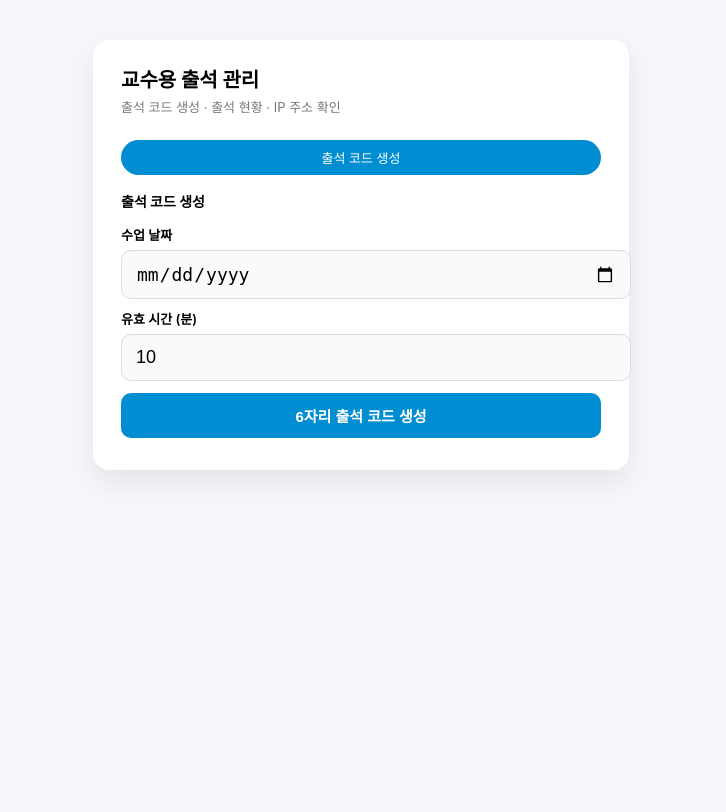
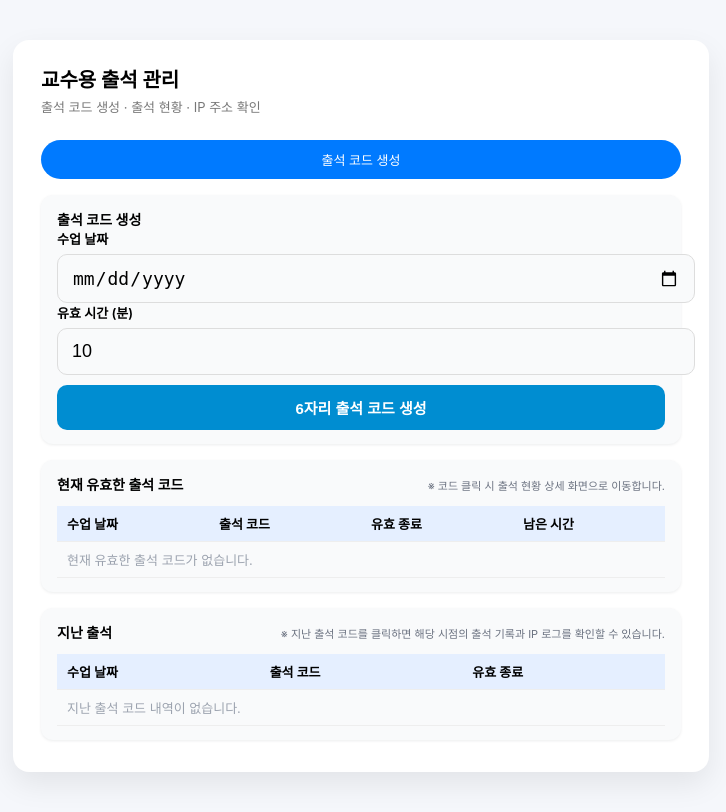
Before and after one commit to JuHyeonAh/IP_Smart_LMS, a FastAPI app: template templates/teacher.html in a window 1280 px wide. Shown: the whole page, without its empty margins (279-1005 px from the left). Before the commit the page ends 476 px from the top, so only its background shows below. Run offline with FastAPI, Linux system fonts and the light colour scheme; the template is opened without the code that fills it, so the values that code supplies are empty.

Commit message:
UI 변경 및 오류 해결

```diff
--- a/main.py
+++ b/main.py
@@ -98,6 +98,7 @@ async def student_page(request: Request):
             "result": None,
             "ip_status_message": None,
             "sessions": sessions,   # ✅ 유효한 수업 목록
+            "already_attended": False,   # ✅ 기본값
         }
     )
 @app.post("/student/attend")
@@ -110,6 +111,8 @@ async def student_attend(
     client_ip = get_client_ip(request)
     ip_status, ip_status_message = classify_ip(client_ip)
     now = datetime.now()  # 로컬(KST) 기준
+
+    already_attended = False  # ✅ 플래그 기본값
 
     code_doc = await code_collection.find_one(
         {
@@ -132,6 +135,7 @@ async def student_attend(
 
         if existing:
             result = "이미 출석이 처리되었습니다."
+            already_attended = True   # ✅ 이미 출석
         else:
             attend_doc = {
                 "student_name": student_name,
@@ -155,6 +159,7 @@ async def student_attend(
             "result": result,
             "ip_status_message": ip_status_message,
             "sessions": sessions,
+            "already_attended": already_attended,  # ✅ 템플릿으로 전달
         }
     )
 
--- a/templates/static/style.css
+++ b/templates/static/style.css
@@ -241,3 +241,213 @@ body {
 .back-link:hover {
     text-decoration: underline;
 }
+
+
+/* ===== 공통 레이아웃 / 카드 ===== */
+
+.teacher-container,
+.teacher-detail {
+    max-width: 640px;
+}
+
+.title-row {
+    display: flex;
+    justify-content: space-between;
+    align-items: flex-end;
+    margin-bottom: 16px;
+}
+
+.back-link {
+    display: inline-block;
+    margin-bottom: 8px;
+    font-size: 13px;
+    color: #4b7bec;
+    text-decoration: none;
+}
+
+.back-link:hover {
+    text-decoration: underline;
+}
+
+.summary-grid {
+    display: grid;
+    grid-template-columns: repeat(4, 1fr);
+    gap: 12px;
+    margin-bottom: 20px;
+}
+
+.summary-card {
+    background: #f8fafc;
+    border-radius: 10px;
+    padding: 10px 12px;
+}
+
+.summary-label {
+    font-size: 11px;
+    color: #6b7280;
+    margin-bottom: 6px;
+}
+
+.summary-value {
+    font-size: 16px;
+    font-weight: 600;
+}
+
+/* 탭 */
+
+.tab-row {
+    display: flex;
+    gap: 8px;
+    margin: 12px 0 16px;
+}
+
+.tab {
+    flex: 1;
+    text-align: center;
+    padding: 10px 0;
+    border-radius: 999px;
+    background: #e5e7eb;
+    font-size: 13px;
+    color: #4b5563;
+}
+
+.tab.active {
+    background: #007aff;
+    color: #ffffff;
+}
+
+/* 섹션 카드 */
+
+.section-card {
+    background: #f9fafb;
+    border-radius: 12px;
+    padding: 14px 16px;
+    margin-top: 16px;
+}
+
+.section-header {
+    display: flex;
+    justify-content: space-between;
+    align-items: baseline;
+    margin-bottom: 10px;
+}
+
+.section-title {
+    font-size: 14px;
+    font-weight: 600;
+}
+
+.section-sub {
+    font-size: 11px;
+    color: #6b7280;
+}
+
+/* 테이블 */
+
+.table {
+    width: 100%;
+    border-collapse: collapse;
+    font-size: 13px;
+}
+
+.table thead {
+    background: #e5efff;
+}
+
+.table th,
+.table td {
+    padding: 8px 10px;
+    text-align: left;
+}
+
+.table tbody tr:nth-child(even) {
+    background: #f3f4f6;
+}
+
+.clickable-row {
+    cursor: pointer;
+}
+
+.clickable-row:hover {
+    background: #e0edff;
+}
+
+.empty-row {
+    text-align: center;
+    color: #9ca3af;
+}
+
+/* 버튼 상태 */
+
+.button-main.wide {
+    width: 100%;
+    margin-top: 10px;
+}
+
+.button-disabled {
+    opacity: 0.6;
+    cursor: not-allowed;
+}
+
+/* 배지 */
+
+.badge {
+    display: inline-block;
+    padding: 2px 8px;
+    border-radius: 999px;
+    font-size: 11px;
+    font-weight: 600;
+}
+
+.badge-active {
+    background: #dcfce7;
+    color: #15803d;
+}
+
+.badge-expired {
+    background: #fee2e2;
+    color: #b91c1c;
+}
+
+.badge-ip {
+    padding: 2px 6px;
+    border-radius: 999px;
+    font-size: 11px;
+}
+
+.badge-normal {
+    background: #dcfce7;
+    color: #15803d;
+}
+
+.badge-warning {
+    background: #fef9c3;
+    color: #b45309;
+}
+
+.badge-dev {
+    background: #e0f2fe;
+    color: #2563eb;
+}
+
+.badge-suspicious {
+    background: #fee2e2;
+    color: #b91c1c;
+}
+
+.code-strong {
+    font-weight: 600;
+    letter-spacing: 0.04em;
+}
+
+/* 타이머 */
+
+.timer-expired {
+    color: #b91c1c;
+    font-weight: 600;
+}
+
+.already-box {
+    margin-top: 10px;
+    background: #ecfeff;
+}
--- a/templates/teacher.html
+++ b/templates/teacher.html
@@ -6,34 +6,43 @@
     <link rel="stylesheet" href="/static/style.css">
 </head>
 <body>
-<div class="container">
-
+<div class="container teacher-container">
     <div class="title">교수용 출석 관리</div>
     <div class="subtitle">출석 코드 생성 · 출석 현황 · IP 주소 확인</div>
 
-    <!-- 탭 헤더 (여기선 생성 탭만 사용) -->
-    <div class="tab-bar">
-        <div class="tab active" data-target="tab-generate">출석 코드 생성</div>
+    <!-- 탭 (지금은 출석 코드 생성만 활성화) -->
+    <div class="tab-row">
+        <div class="tab active">출석 코드 생성</div>
     </div>
 
-    <!-- 출석 코드 생성 + 목록 -->
-    <div id="tab-generate" class="tab-section active">
-        <h3 style="font-size:14px; margin-top:4px;">출석 코드 생성</h3>
-        <form method="post" action="/teacher/create-code">
+    <!-- 코드 생성 폼 -->
+    <div class="section-card">
+        <div class="section-title">출석 코드 생성</div>
+
+        <form method="post" action="/teacher/create-code" class="form-row">
+            <div class="form-field">
                 <div class="label">수업 날짜</div>
-            <input class="input-box" type="date" name="session_date" required>
+                <input type="date" name="session_date" class="input-box" required>
+            </div>
 
-            <div class="label" style="margin-top:10px;">유효 시간 (분)</div>
-            <input class="input-box" type="number" name="minutes_valid" value="10" min="1" max="120" required>
+            <div class="form-field">
+                <div class="label">유효 시간 (분)</div>
+                <input type="number" name="minutes_valid" class="input-box" value="10" min="1">
+            </div>
 
-            <button class="button-main" type="submit" style="margin-top:12px;">6자리 출석 코드 생성</button>
+            <button type="submit" class="button-main wide">
+                6자리 출석 코드 생성
+            </button>
         </form>
+    </div>
 
     <!-- 현재 유효한 출석 코드 -->
-        {% if active_codes %}
-            <div class="result-box">
-                <b>현재 유효한 출석 코드</b><br>
-                <table class="table table-clickable">
+    <div class="section-card">
+        <div class="section-header">
+            <div class="section-title">현재 유효한 출석 코드</div>
+            <div class="section-sub">※ 코드 클릭 시 출석 현황 상세 화면으로 이동합니다.</div>
+        </div>
+        <table class="table">
             <thead>
             <tr>
                 <th>수업 날짜</th>
@@ -43,32 +52,35 @@
             </tr>
             </thead>
             <tbody>
+            {% if active_codes and active_codes|length > 0 %}
                 {% for c in active_codes %}
-                        <tr onclick="location.href='/teacher/code/{{ c._id }}'">
+                    <tr class="clickable-row"
+                        onclick="location.href='/teacher/code/{{ c._id }}'">
                         <td>{{ c.session_date }}</td>
-                            <td>{{ c.attendance_code }}</td>
+                        <td class="code-strong">{{ c.attendance_code }}</td>
+                        <td>{{ c.valid_until.strftime("%m/%d %H:%M") }}</td>
                         <td>
-                                <span class="expires-at"
-                                      data-expiry="{{ c.valid_until.isoformat() }}">
-                                    {{ c.valid_until.strftime("%m/%d %H:%M") }}
+                            <span class="timer"
+                                  data-deadline="{{ c.valid_until.isoformat() }}">
+                                계산 중...
                             </span>
-                            </td>
-                            <td>
-                                <span class="expires-remaining">계산 중...</span>
                         </td>
                     </tr>
                 {% endfor %}
+            {% else %}
+                <tr><td colspan="4" class="empty-row">현재 유효한 출석 코드가 없습니다.</td></tr>
+            {% endif %}
             </tbody>
         </table>
-                <div class="hint-text">※ 행을 클릭하면 해당 코드의 출석 현황 상세 화면으로 이동합니다.</div>
     </div>
-        {% endif %}
 
-        <!-- 지난 출석 코드 -->
-        {% if past_codes %}
-            <div class="result-box past-box">
-                <b>지난 출석</b><br>
-                <table class="table table-clickable small-table">
+    <!-- 지난 출석 -->
+    <div class="section-card">
+        <div class="section-header">
+            <div class="section-title">지난 출석</div>
+            <div class="section-sub">※ 지난 출석 코드를 클릭하면 해당 시점의 출석 기록과 IP 로그를 확인할 수 있습니다.</div>
+        </div>
+        <table class="table">
             <thead>
             <tr>
                 <th>수업 날짜</th>
@@ -77,53 +89,53 @@
             </tr>
             </thead>
             <tbody>
-                    {% for p in past_codes %}
-                        <tr onclick="location.href='/teacher/code/{{ p._id }}'">
-                            <td>{{ p.session_date }}</td>
-                            <td>{{ p.attendance_code }}</td>
-                            <td>{{ p.valid_until.strftime("%m/%d %H:%M") }}</td>
+            {% if past_codes and past_codes|length > 0 %}
+                {% for c in past_codes %}
+                    <tr class="clickable-row"
+                        onclick="location.href='/teacher/code/{{ c._id }}'">
+                        <td>{{ c.session_date }}</td>
+                        <td class="code-strong">{{ c.attendance_code }}</td>
+                        <td>{{ c.valid_until.strftime("%m/%d %H:%M") }}</td>
                     </tr>
                 {% endfor %}
+            {% else %}
+                <tr><td colspan="3" class="empty-row">지난 출석 코드 내역이 없습니다.</td></tr>
+            {% endif %}
             </tbody>
         </table>
-                <div class="hint-text">※ 지난 출석 코드도 클릭하면 출석 기록과 IP 로그를 확인할 수 있습니다.</div>
     </div>
-        {% endif %}
 </div>
 
-</div>
+<!-- 리스트 타이머 스크립트 -->
+<script>
+    (function () {
+        const timers = document.querySelectorAll(".timer");
+        if (!timers.length) return;
 
-<script>
-    // 유효 시간 타이머 (현재 유효 코드들에만)
-    function updateCountdowns() {
-        const rows = document.querySelectorAll('.expires-at');
+        function updateAll() {
             const now = new Date();
+            timers.forEach(t => {
+                const deadlineStr = t.dataset.deadline;
+                if (!deadlineStr) return;
 
-        rows.forEach(span => {
-            const expiryIso = span.getAttribute('data-expiry');
-            if (!expiryIso) return;
-
-            const expiry = new Date(expiryIso);
-            const remainMs = expiry - now;
-            const target = span.parentElement.nextElementSibling?.querySelector('.expires-remaining');
-
-            if (!target) return;
-
-            if (remainMs <= 0) {
-                target.textContent = '만료됨';
+                const deadline = new Date(deadlineStr);
+                const diff = deadline - now;
+                if (diff <= 0) {
+                    t.textContent = "만료됨";
+                    t.classList.add("timer-expired");
                     return;
                 }
-
-            const totalSec = Math.floor(remainMs / 1000);
-            const min = String(Math.floor(totalSec / 60)).padStart(2, '0');
-            const sec = String(totalSec % 60).padStart(2, '0');
-
-            target.textContent = `${min}:${sec}`;
+                const totalSec = Math.floor(diff / 1000);
+                const min = String(Math.floor(totalSec / 60)).padStart(2, "0");
+                const sec = String(totalSec % 60).padStart(2, "0");
+                t.textContent = `${min}:${sec}`;
             });
         }
 
-    setInterval(updateCountdowns, 1000);
-    updateCountdowns();
+        updateAll();
+        setInterval(updateAll, 1000);
+    })();
 </script>
+
 </body>
 </html>
```
Also changed, not shown: templates/student.html (+16 -3 lines), templates/teacher_detail.html (+88 -63 lines). Lines whose indentation alone changed are shown as unchanged.
